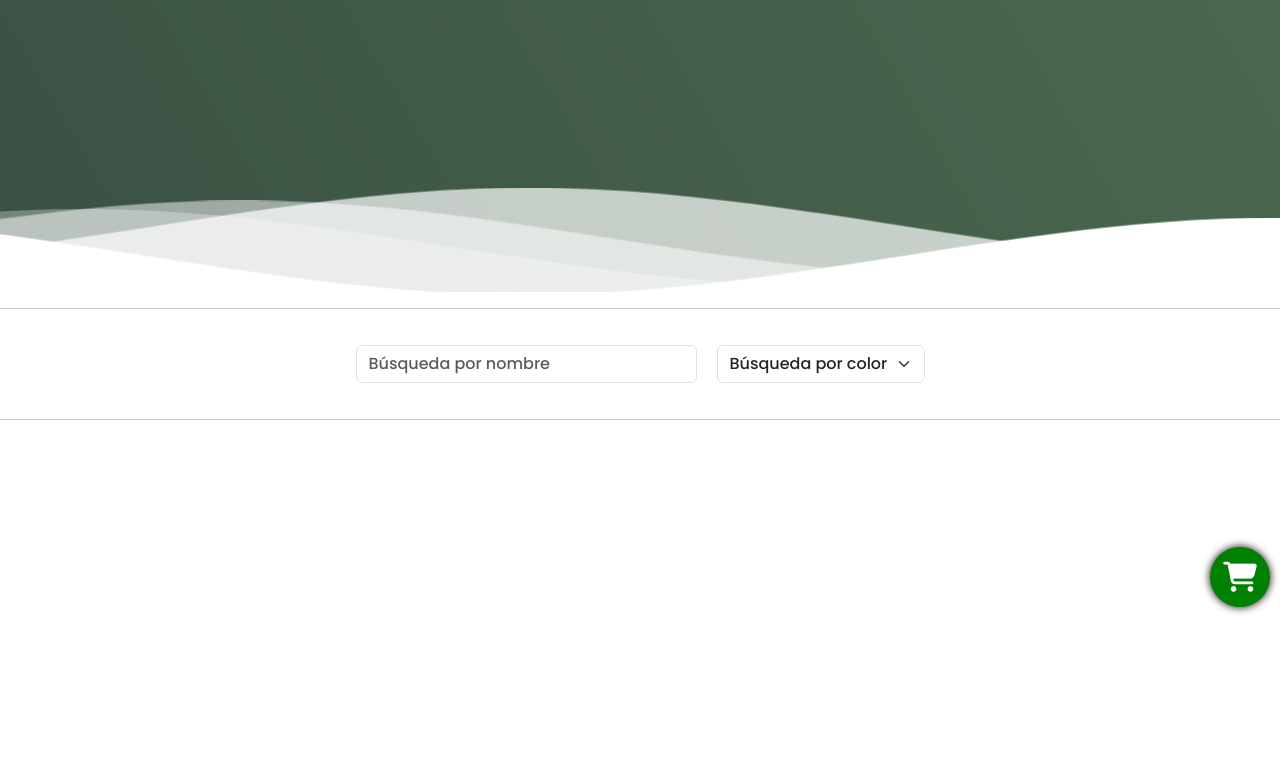
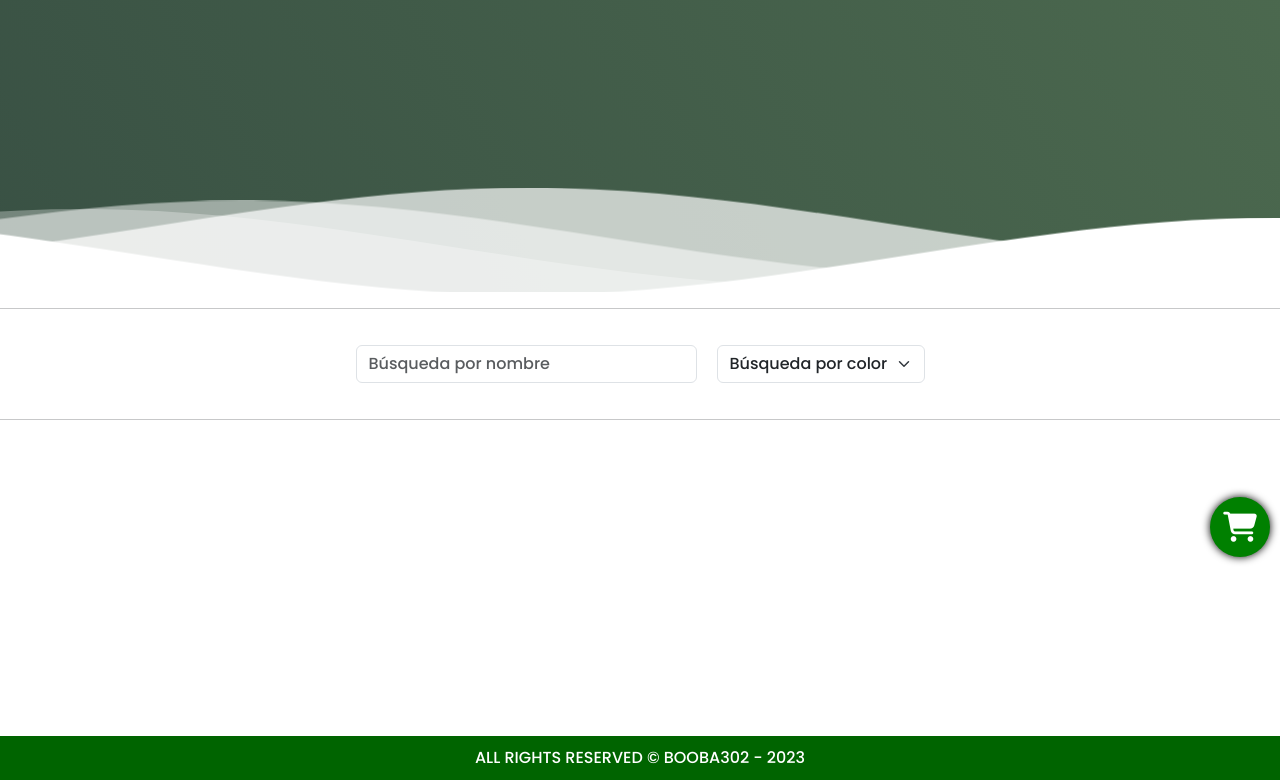
Before and after one commit to booba302/MagicCardsStore-Sanchez, a plain HTML site: page index.html in a window 1280 px wide. Shown: the part 183-963 px from the top of the page. Before the commit the page ends 919 px from the top, so only its background shows below. Drawn offline with nearby package versions, Linux system fonts and the light colour scheme; some packages are replaced by stand-ins of ours; no server answers; a script that the page names is missing.

Commit message:
entrega final

```diff
--- a/css/styles.css
+++ b/css/styles.css
@@ -179,7 +179,7 @@ hr {
     display: flex;
     justify-content: end;
     position: fixed;
-    bottom: 10px;
+    bottom: 60px;
     right: 10px;
 }
 
@@ -272,3 +272,16 @@ hr {
 .qty a {
     color: black;
 }
+
+.footer-bottom {
+    display: flex;
+    justify-content: center;
+    background-color: darkgreen;
+    color: white;
+    position: relative;
+    top: 200px;
+}
+
+.footer-bottom p {
+    margin: 10px;
+}
--- a/index.html
+++ b/index.html
@@ -94,6 +94,10 @@
         </button>
     </div>
 
+    <div class="row text-center footer-bottom">
+        <p>ALL RIGHTS RESERVED © BOOBA302 - 2023</p>
+    </div>
+
     <script src="./js/colors.js"></script>
     <script src="./js/cards.js"></script>
     <script src="./js/app.js"></script>
```
